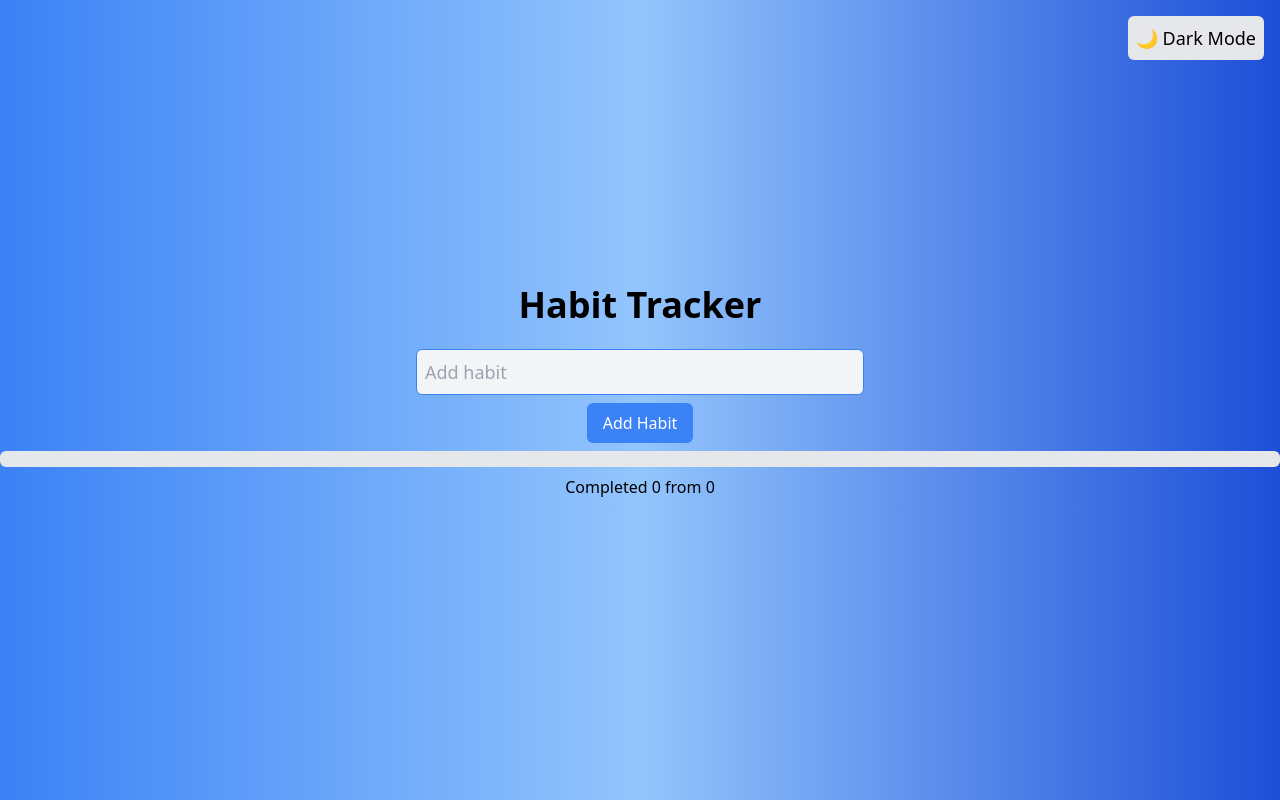
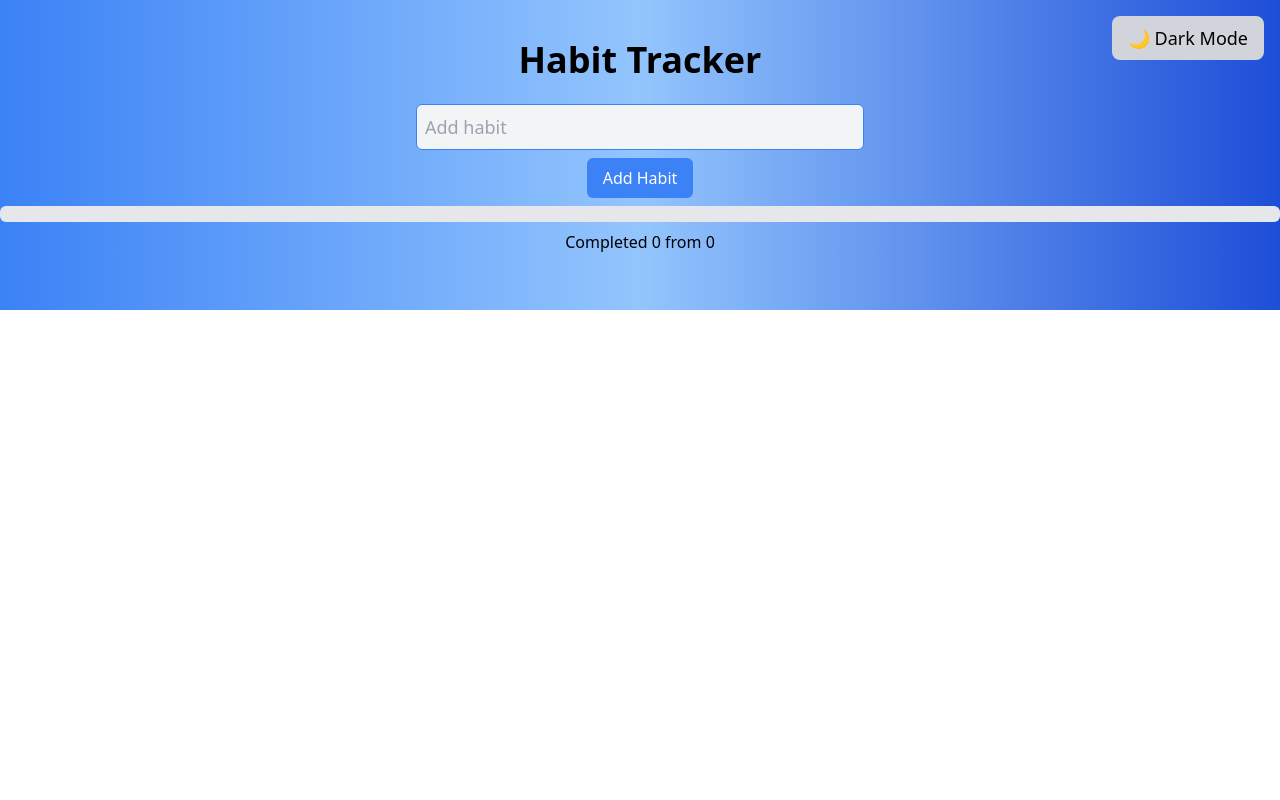
Before and after one commit to MargoTech/HabitTracker, a React (Vite) app: page / in a window 1280 px wide. Built offline with nearby package versions, Linux system fonts and the light colour scheme.

Commit message:
Working with Framer Motion and DarkMode

```diff
--- a/src/App.jsx
+++ b/src/App.jsx
@@ -3,7 +3,7 @@ import DarkModeToggle from "./components/DarkModeToggle";
 
 function App() {
   return (
-    <div className="bg-white text-black dark:bg-gray-900 dark:text-white">
+    <div className="relative bg-white dark:bg-gray-900 transition-colors">
       <DarkModeToggle />
       <HabitTracker />
     </div>
--- a/src/components/DarkModeToggle.jsx
+++ b/src/components/DarkModeToggle.jsx
@@ -16,10 +16,12 @@ const DarkModeToggle = () => {
   }, [darkMode]);
 
   return (
-    <div className="flex flex-col items-center w-full max-w-md">
+    <div className="absolute top-4 right-4">
       <button
         onClick={() => setDarkMode(!darkMode)}
-        className="absolute top-4 right-4 p-2 rounded text-lg bg-gray-200 dark:bg-gray-800 dark:text-white rounded-md"
+        className="px-4 py-2 rounded-lg text-lg
+        bg-gray-300 dark:bg-gray-700 text-black dark:text-white
+        hover:bg-gray-400 dark:hover:bg-gray-600 transition"
       >
         {darkMode ? "☀️ Light Mode" : "🌙 Dark Mode"}
       </button>
--- a/src/components/HabitForm.jsx
+++ b/src/components/HabitForm.jsx
@@ -1,3 +1,5 @@
+import { motion } from "framer-motion";
+
 const HabitForm = ({ habitTitle, setHabitTitle, handleAddHabit }) => {
   const handleKeyDown = (event) => {
     if (event.key === "Enter") {
@@ -15,12 +17,14 @@ const HabitForm = ({ habitTitle, setHabitTitle, handleAddHabit }) => {
         placeholder="Add habit"
         className="border border-blue-500 p-2 rounded-md bg-gray-100 text-lg w-full mb-2"
       />
-      <button
+      <motion.button
         onClick={handleAddHabit}
+        whileHover={{ scale: 1.05 }}
+        whileTap={{ scale: 0.95 }}
         className="bg-blue-500 text-white px-4 py-2 rounded-md hover:bg-blue-600 transition-all"
       >
         Add Habit
-      </button>
+      </motion.button>
     </div>
   );
 };
--- a/src/components/HabitItem.jsx
+++ b/src/components/HabitItem.jsx
@@ -1,6 +1,13 @@
+import { motion } from "framer-motion";
+
 const HabitItem = ({ habit, toggleHabitComplete, handleDeleteHabit }) => {
   return (
-    <li
+    <motion.li
+      layout
+      initial={{ opacity: 0, y: 10 }}
+      animate={{ opacity: 1, y: 0 }}
+      exit={{ opacity: 0, scale: 0.8 }}
+      transition={{ duration: 0.3 }}
       className="flex justify-between items-center p-2 mb-2 bg-white shadow-md rounded-md"
       style={{
         textDecoration: habit.completed ? "line-through" : "none",
@@ -21,7 +28,7 @@ const HabitItem = ({ habit, toggleHabitComplete, handleDeleteHabit }) => {
           {habit.completed ? "❌ Cancel" : "✅ Ready"}
         </button>
       </div>
-    </li>
+    </motion.li>
   );
 };
 
--- a/src/components/HabitList.jsx
+++ b/src/components/HabitList.jsx
@@ -1,14 +1,15 @@
+import { motion, AnimatePresence } from "framer-motion";
 import HabitItem from "./HabitItem";
 
 const HabitList = ({ habits, toggleHabitComplete, handleDeleteHabit }) => {
   return (
+    <AnimatePresence>
       <ul className="mt-4 w-full max-w-lg">
         {habits.map((habit) => (
-        <motion.div
+          <motion.li
             key={habit.id}
             initial={{ opacity: 0, y: 20 }}
             animate={{ opacity: 1, y: 0 }}
-          exit={{ opacity: 0, y: -10 }}
             transition={{ duration: 0.4 }}
           >
             <HabitItem
@@ -17,9 +18,10 @@ const HabitList = ({ habits, toggleHabitComplete, handleDeleteHabit }) => {
               toggleHabitComplete={toggleHabitComplete}
               handleDeleteHabit={handleDeleteHabit}
             />
-        </motion.div>
+          </motion.li>
         ))}
       </ul>
+    </AnimatePresence>
   );
 };
 
--- a/src/components/HabitTracker.jsx
+++ b/src/components/HabitTracker.jsx
@@ -37,7 +37,7 @@ const HabitTracker = () => {
   const completedCount = habits.filter((habit) => habit.completed).length;
 
   return (
-    <div className="flex flex-col items-center justify-center min-h-screen bg-gradient-to-r from-blue-500 via-blue-300 to-blue-700 dark:bg-gray-900 dark:text-white transition-colors duration-300">
+    <div className="flex flex-col items-center justify-center py-10 bg-gradient-to-r from-blue-500 via-blue-300 to-blue-700 dark:bg-gray-800 dark:text-white transition-colors duration-300">
       <h1 className="text-4xl font-semibold text-center text-white-600 mb-6">
         Habit Tracker
       </h1>
```
Lines whose indentation alone changed are shown as unchanged.
